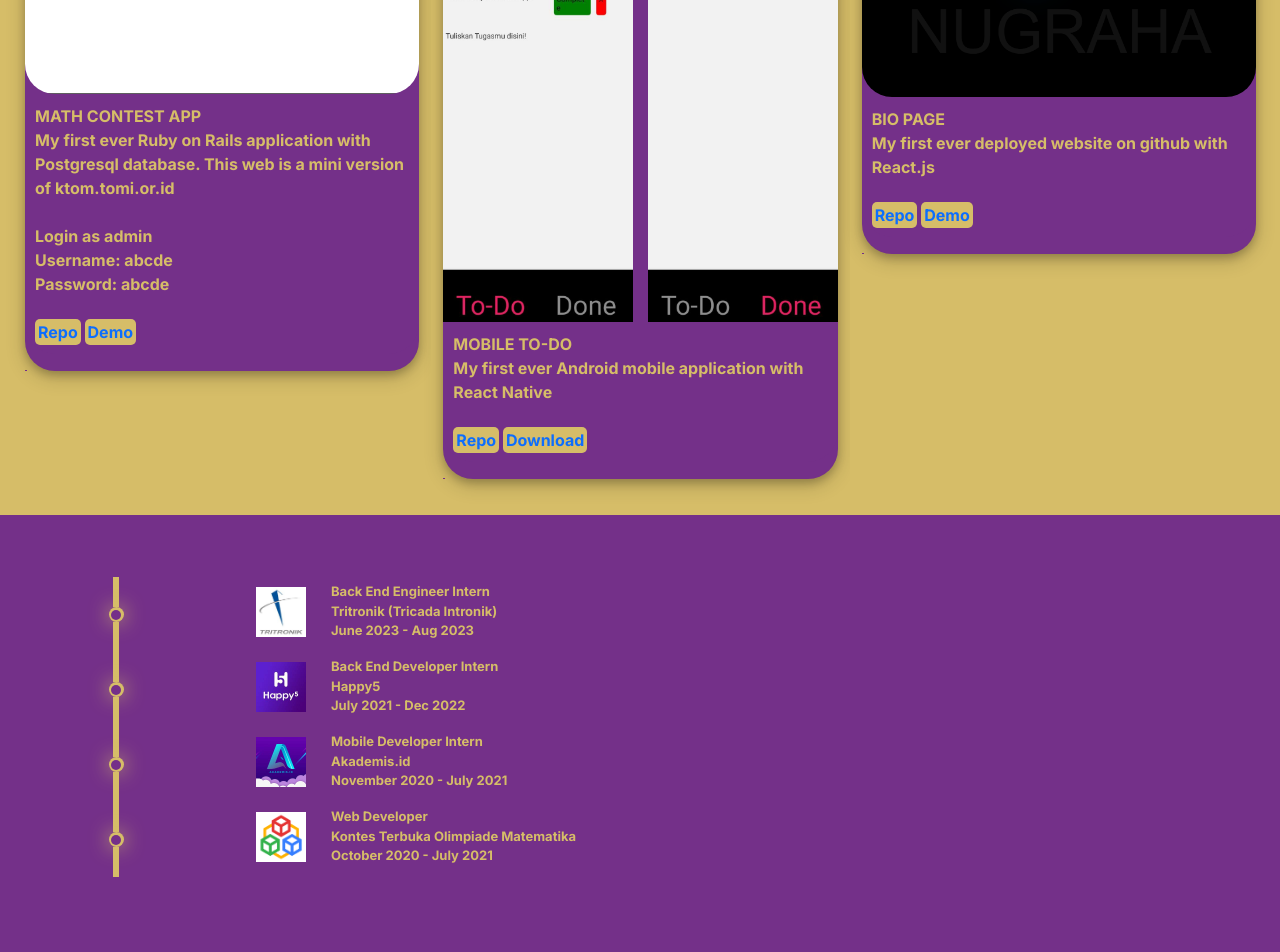
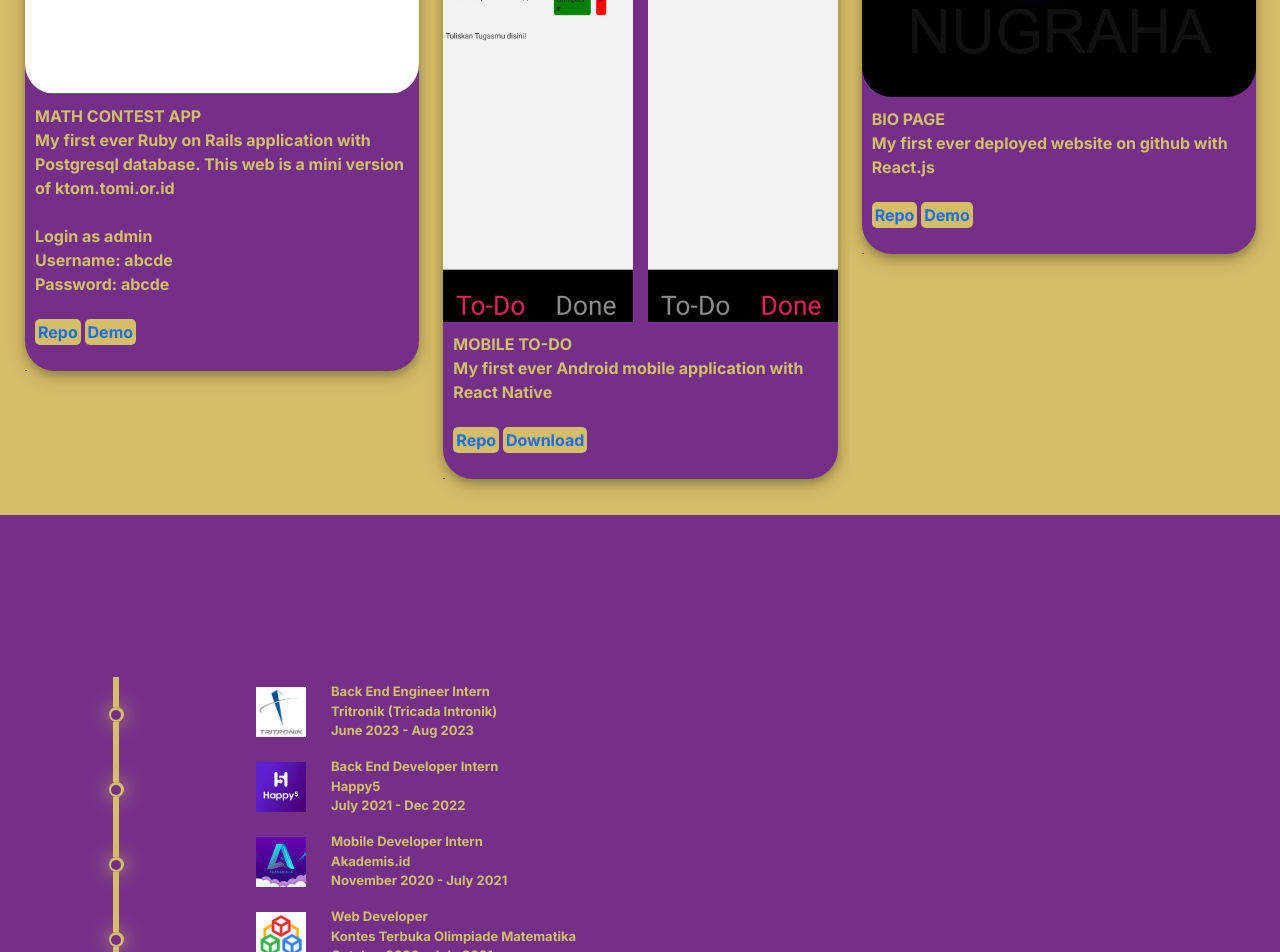
Before and after one commit to nugriz/portofolio, a React (Create React App) app: page / in a window 1280 px wide. Shown: the part 2273-3225 px from the top of the page. Built offline with nearby package versions, Linux system fonts and the light colour scheme; a web font is replaced by a local one.

Commit message:
add height to exp

```diff
--- a/src/index.css
+++ b/src/index.css
@@ -31,7 +31,7 @@
 }
 
 #Portofolio {
-  top: 2850px;
+  top: 2950px;
 }
 
 @media only screen and (max-width: 768px) {
```
